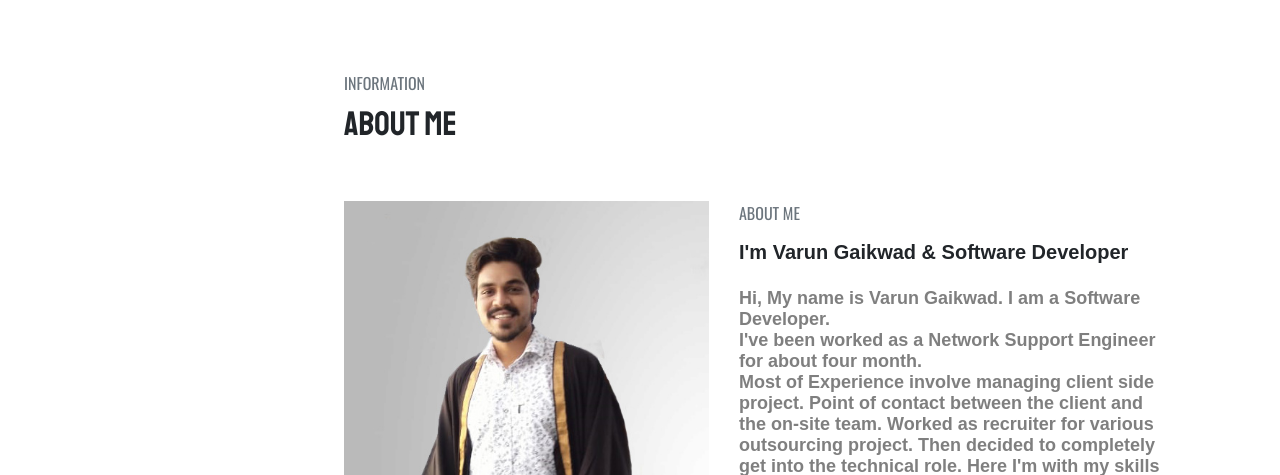
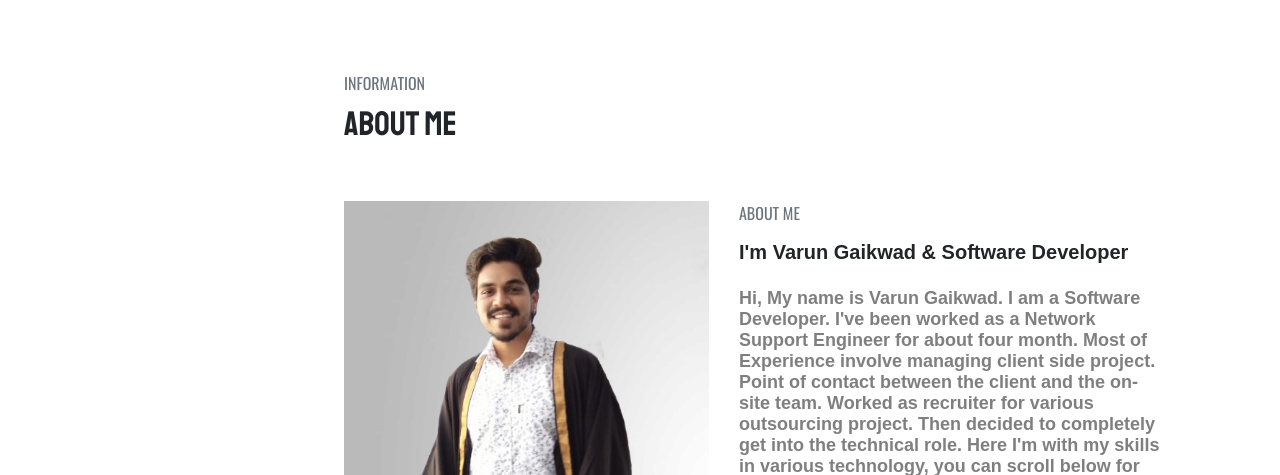
Before and after one commit to gaikwadvarun707/gaikwadvarun707.github.io, a plain HTML site: page index.html in a window 1280 px wide. Shown: the part 825-1300 px from the top of the page. Drawn offline with nearby package versions, Linux system fonts and the light colour scheme; a web font is replaced by a local one.

Commit message:
Update index.html

```diff
--- a/index.html
+++ b/index.html
@@ -76,8 +76,8 @@
                             <h6 class="text-uppercase font-os font-size-16 text-muted">About Me</h6>
                             <h5 class="font-ram font-size-20 py-2">I'm Varun Gaikwad & Software Developer</h5>
                             <p class="font-ram text-black-50 py-2">
-                                Hi, My name is Varun Gaikwad. I am a Software Developer.<br>
-                                I've been worked as a Network Support Engineer for about four month.<br>
+                                Hi, My name is Varun Gaikwad. I am a Software Developer.
+                                I've been worked as a Network Support Engineer for about four month.
                                 Most of Experience involve managing client side project. Point of contact between the client and the on-site team. Worked as recruiter for various outsourcing project. Then decided to completely get into the technical role. Here I'm with my skills in various technology, you can scroll below for more info or click on the below button to download the Resume.
                             </p>
                             <div class="d-flex flex-row flex-wrap justify-content-between py-4">
```
